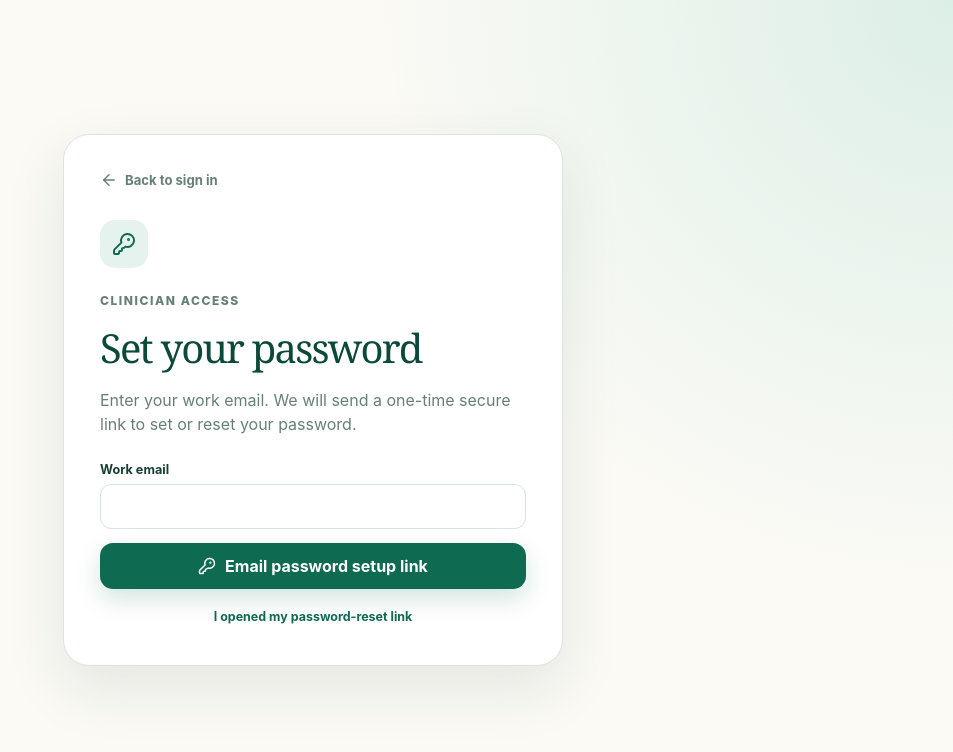
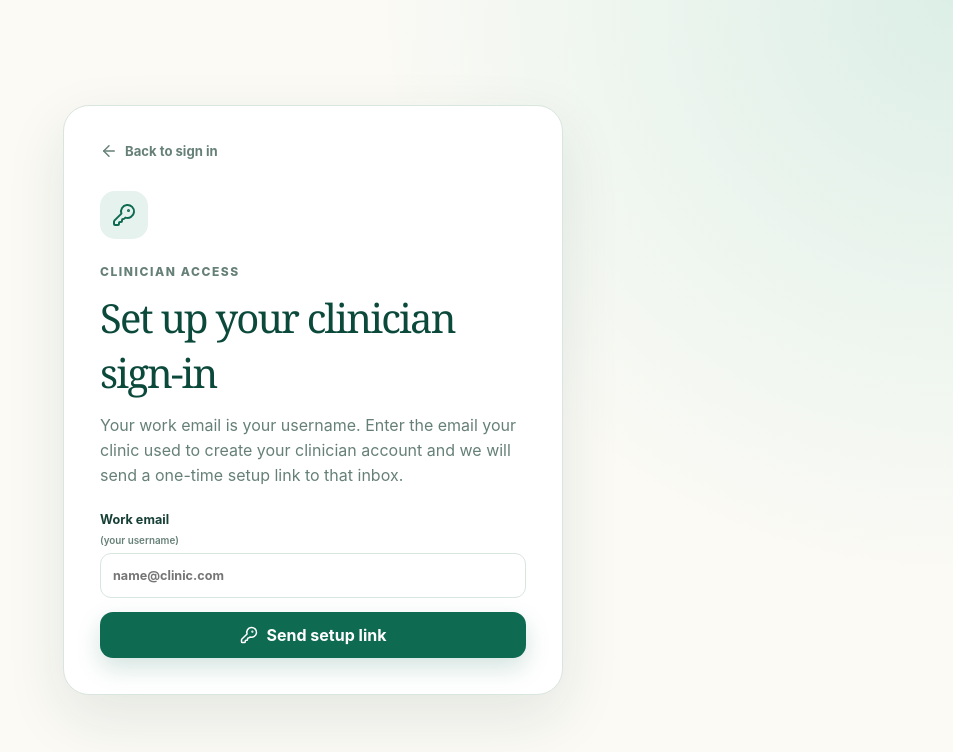
Before and after one commit to Scydarius/pulsewindowtelehealth, a React (Vite) app: page /clinician/reset-password in a window 1280 px wide. Shown: the top 752 px of the page, without its empty margins (327-1280 px from the left). Built offline with nearby package versions, Linux system fonts and the light colour scheme; no server answers.

Commit message:
Clarify clinician email and password setup

```diff
--- a/src/pages/ClinicianResetPasswordPage.tsx
+++ b/src/pages/ClinicianResetPasswordPage.tsx
@@ -7,6 +7,7 @@ export function ClinicianResetPasswordPage() {
   const [email, setEmail] = useState('');
   const [password, setPassword] = useState('');
   const [confirmPassword, setConfirmPassword] = useState('');
+  const [accountEmail, setAccountEmail] = useState('');
   const [message, setMessage] = useState('');
   const [mode, setMode] = useState<'request' | 'set'>('request');
   const [saving, setSaving] = useState(false);
@@ -14,8 +15,17 @@ export function ClinicianResetPasswordPage() {
 
   useEffect(() => {
     if (!supabase) return;
+    void supabase.auth.getSession().then(({ data: { session } }) => {
+      if (session) {
+        setAccountEmail(session.user.email ?? 'your clinician account');
+        setMode('set');
+      }
+    });
     const { data: { subscription } } = supabase.auth.onAuthStateChange((_event, session) => {
-      if (session) setMode('set');
+      if (session) {
+        setAccountEmail(session.user.email ?? 'your clinician account');
+        setMode('set');
+      }
     });
     return () => subscription.unsubscribe();
   }, []);
@@ -39,10 +49,10 @@ export function ClinicianResetPasswordPage() {
   return <main className="access-page"><section className="access-card">
     <Link to="/clinician/sign-in" className="back-link"><ArrowLeft size={18} /> Back to sign in</Link>
     <div className="access-icon"><KeyRound /></div><p className="eyebrow">Clinician access</p>
-    <h1>{mode === 'request' ? 'Set your password' : 'Choose a new password'}</h1>
-    <p>{mode === 'request' ? 'Enter your work email. We will send a one-time secure link to set or reset your password.' : 'Choose a strong password for your clinician workspace.'}</p>
-    {!hasClinicalDatabaseConfiguration ? <p className="access-warning">Clinical access is not configured yet.</p> : mode === 'request' ? <form onSubmit={(event) => void requestReset(event)} className="access-form"><label>Work email<input type="email" value={email} onChange={(event) => setEmail(event.target.value)} autoComplete="email" required /></label><button className="button button-primary button-full" disabled={saving}>{saving ? <LoaderCircle className="spin" size={18} /> : <KeyRound size={18} />}{saving ? 'Sending…' : 'Email password setup link'}</button></form> : <form onSubmit={(event) => void setPasswordForAccount(event)} className="access-form"><label>New password<input type="password" value={password} onChange={(event) => setPassword(event.target.value)} autoComplete="new-password" required /></label><label>Confirm password<input type="password" value={confirmPassword} onChange={(event) => setConfirmPassword(event.target.value)} autoComplete="new-password" required /></label><button className="button button-primary button-full" disabled={saving}>{saving ? <LoaderCircle className="spin" size={18} /> : <KeyRound size={18} />}{saving ? 'Saving…' : 'Save password'}</button></form>}
-    <button className="text-button password-mode-button" onClick={() => setMode(mode === 'request' ? 'set' : 'request')}>{mode === 'request' ? 'I opened my password-reset link' : 'Request another setup link'}</button>
+    <h1>{mode === 'request' ? 'Set up your clinician sign-in' : 'Choose a password'}</h1>
+    <p>{mode === 'request' ? 'Your work email is your username. Enter the email your clinic used to create your clinician account and we will send a one-time setup link to that inbox.' : <>This secure link confirms that you control <strong>{accountEmail || 'your clinician email'}</strong>. Choose the password you will use with that email to sign in.</>}</p>
+    {!hasClinicalDatabaseConfiguration ? <p className="access-warning">Clinical access is not configured yet.</p> : mode === 'request' ? <form onSubmit={(event) => void requestReset(event)} className="access-form"><label>Work email <span className="field-hint">(your username)</span><input type="email" value={email} onChange={(event) => setEmail(event.target.value)} placeholder="name@clinic.com" autoComplete="email" required /></label><button className="button button-primary button-full" disabled={saving}>{saving ? <LoaderCircle className="spin" size={18} /> : <KeyRound size={18} />}{saving ? 'Sending…' : 'Send setup link'}</button></form> : <form onSubmit={(event) => void setPasswordForAccount(event)} className="access-form"><label>New password<input type="password" value={password} onChange={(event) => setPassword(event.target.value)} autoComplete="new-password" required /></label><label>Confirm password<input type="password" value={confirmPassword} onChange={(event) => setConfirmPassword(event.target.value)} autoComplete="new-password" required /></label><button className="button button-primary button-full" disabled={saving}>{saving ? <LoaderCircle className="spin" size={18} /> : <KeyRound size={18} />}{saving ? 'Saving…' : 'Save password and continue'}</button></form>}
+    {mode === 'set' && <Link className="password-help-link" to="/clinician/sign-in">I already have a password — sign in</Link>}
     {message && <p className="access-message" role="status">{message}</p>}
   </section></main>;
 }
--- a/src/pages/ClinicianSignInPage.tsx
+++ b/src/pages/ClinicianSignInPage.tsx
@@ -29,13 +29,13 @@ export function ClinicianSignInPage() {
       <div className="access-icon"><LockKeyhole /></div>
       <p className="eyebrow">Clinician access</p>
       <h1>Sign in to your workspace</h1>
-      <p>Only authorised clinicians can create patient links or view consultation measurements.</p>
+      <p>Use your clinician work email as your username, then enter the password you set up for that email.</p>
       {!hasClinicalDatabaseConfiguration ? <p className="access-warning">Clinical access is not configured yet. Add the Supabase environment settings before inviting real patients.</p> : <form onSubmit={(event) => void signIn(event)} className="access-form">
-        <label>Work email<input type="email" value={email} onChange={(event) => setEmail(event.target.value)} placeholder="name@clinic.com" autoComplete="email" required /></label>
+        <label>Work email <span className="field-hint">(username)</span><input type="email" value={email} onChange={(event) => setEmail(event.target.value)} placeholder="name@clinic.com" autoComplete="email" required /></label>
         <label>Password<input type="password" value={password} onChange={(event) => setPassword(event.target.value)} autoComplete="current-password" required /></label>
         <button className="button button-primary button-full" disabled={submitting}><LogIn size={18} /> {submitting ? 'Signing in…' : 'Sign in'}</button>
       </form>}
-      <Link className="password-help-link" to="/clinician/reset-password">Set or reset your password</Link>
+      <Link className="password-help-link" to="/clinician/reset-password">New clinician or forgotten password? Set up your sign-in</Link>
       {message && <p className="access-message" role="status">{message}</p>}
     </section>
   </main>;
--- a/src/styles/global.css
+++ b/src/styles/global.css
@@ -266,6 +266,7 @@ h1, h2, h3, p { margin-top: 0; }
 .access-icon { width: 48px; height: 48px; display: grid; place-items: center; border-radius: 15px; background: var(--green-soft); color: var(--green); margin-bottom: 24px; }.access-form, .invite-form { display: grid; gap: 14px; margin-top: 25px; }.access-form label, .invite-form label { display: grid; gap: 7px; color: var(--ink); font-weight: 700; font-size: .79rem; }.access-form input, .invite-form input, .created-link input { min-height: 45px; width: 100%; border: 1px solid var(--line); border-radius: 11px; padding: 0 12px; outline-color: var(--green); color: var(--ink); background: white; }.access-message { padding: 12px; background: var(--green-soft); border-radius: 11px; color: var(--green-dark) !important; font-size: .82rem; margin: 17px 0 0; }.access-warning, .form-error { padding: 12px; border-radius: 12px; background: #fff4dc; color: #75501a !important; font-size: .8rem; line-height: 1.5; }.form-error { background: var(--coral-soft); color: #8b3530 !important; margin: 14px 0 0; }
 .invite-panel { margin: 0 0 23px; padding: 20px; background: #f8fbf9; border: 1px solid var(--line); border-radius: 18px; }.invite-form { grid-template-columns: 1fr 1fr; }.invite-form label:nth-child(3), .invite-form label:nth-child(4), .invite-form button { grid-column: 1 / -1; }.created-link { margin-top: 16px; padding: 14px; background: var(--green-soft); border-radius: 13px; }.created-link strong, .created-link span { display: block; }.created-link span { margin: 4px 0 11px; color: var(--muted); font-size: .73rem; line-height: 1.4; }.created-link > div { display: grid; grid-template-columns: minmax(0, 1fr) auto; gap: 8px; }.created-link input { min-width: 0; font-size: .7rem; }.invite-details { display: grid; gap: 10px; margin: 23px 0; padding: 15px; border-radius: 14px; background: #f2f7f4; color: var(--muted); font-size: .82rem; }.invite-details span { display: flex; gap: 8px; align-items: center; }.invite-error-icon { color: var(--coral); }
 .password-help-link { display: block; margin-top: 17px; color: var(--green); font-size: .82rem; font-weight: 750; text-align: center; }.password-mode-button { width: 100%; justify-content: center; margin-top: 15px; font-size: .78rem; }
+.field-hint { color: var(--muted); font-size: .78em; font-weight: 600; }
 .clinician-measurement-note { margin: 0; padding: 12px; border-radius: 12px; background: var(--green-soft); color: var(--green-dark); font-size: .76rem; line-height: 1.45; }
 .workspace-state { min-height: 55vh; display: flex; flex-direction: column; justify-content: center; align-items: center; gap: 12px; text-align: center; color: var(--muted); }.workspace-state > svg { color: var(--green); width: 34px; height: 34px; }.workspace-state strong { color: var(--ink); }.workspace-state span { max-width: 400px; font-size: .88rem; }.empty-records { min-height: 210px; display: flex; flex-direction: column; align-items: center; justify-content: center; text-align: center; gap: 8px; color: var(--muted); }.empty-records svg { width: 34px; height: 34px; color: var(--green); }.empty-records strong { color: var(--ink); }.empty-records span { max-width: 310px; font-size: .84rem; line-height: 1.5; }.admin-page { width: min(100% - 48px, 700px); margin: 50px auto; }.admin-card { margin-top: 22px; padding: 34px; background: white; border: 1px solid var(--line); border-radius: 24px; box-shadow: var(--shadow); }.admin-card h1 { color: var(--green-dark); font-family: Georgia, serif; font-size: 2.35rem; font-weight: 500; letter-spacing: -.045em; margin-bottom: 13px; }.admin-card > p { color: var(--muted); line-height: 1.55; }
 .appointment-actions { display: flex; align-items: center; justify-content: flex-end; gap: 10px; }.appointment-link { grid-column: 2 / -1; display: grid; grid-template-columns: 1fr auto; gap: 8px; padding: 12px; border-radius: 12px; background: var(--green-soft); }.appointment-link span { grid-column: 1 / -1; margin: 0; color: var(--green-dark); font-size: .72rem; font-weight: 700; }.appointment-link input { min-width: 0; height: 40px; border: 1px solid var(--line); border-radius: 9px; padding: 0 10px; color: var(--ink); background: white; font-size: .7rem; }
```
